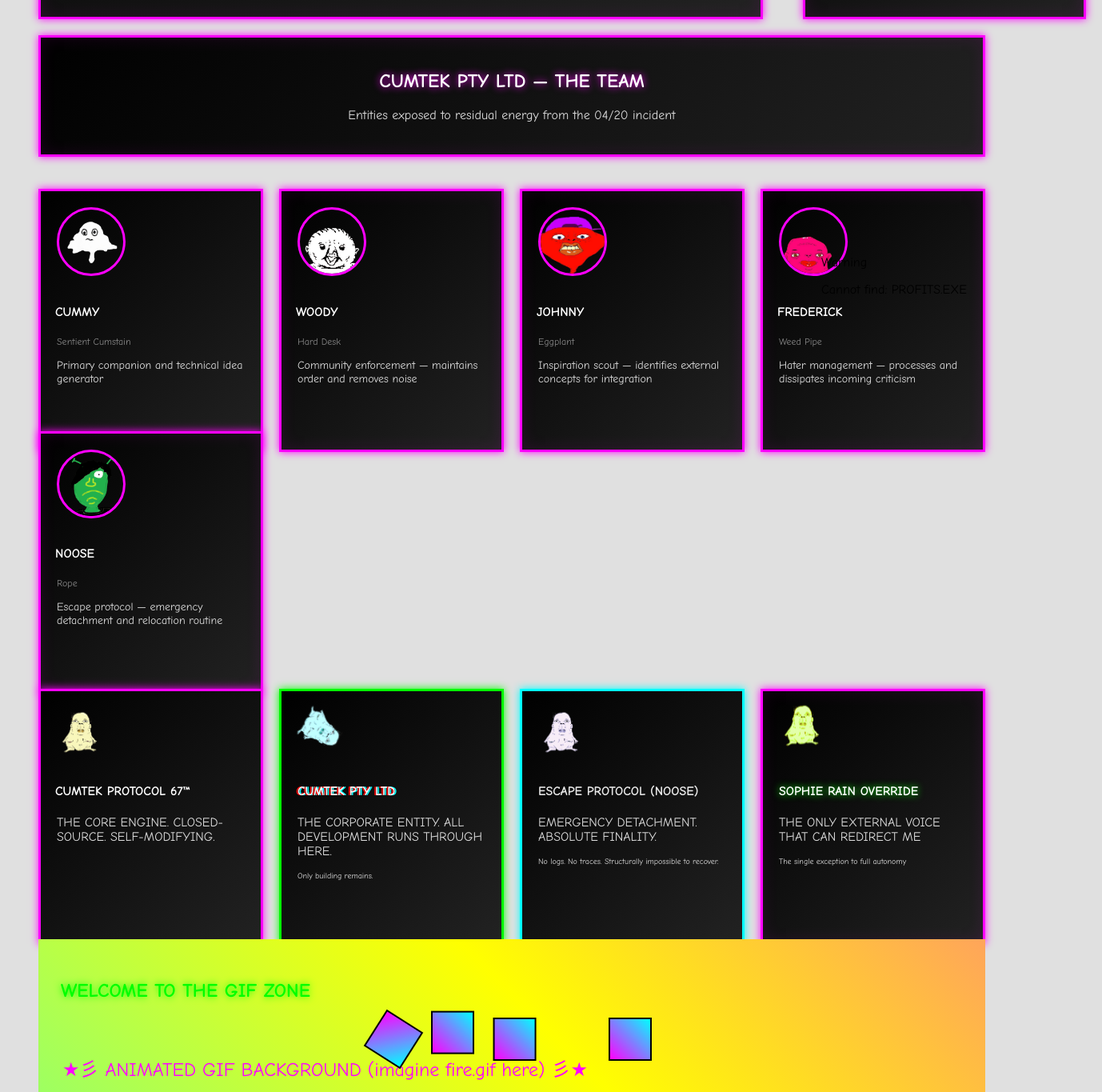
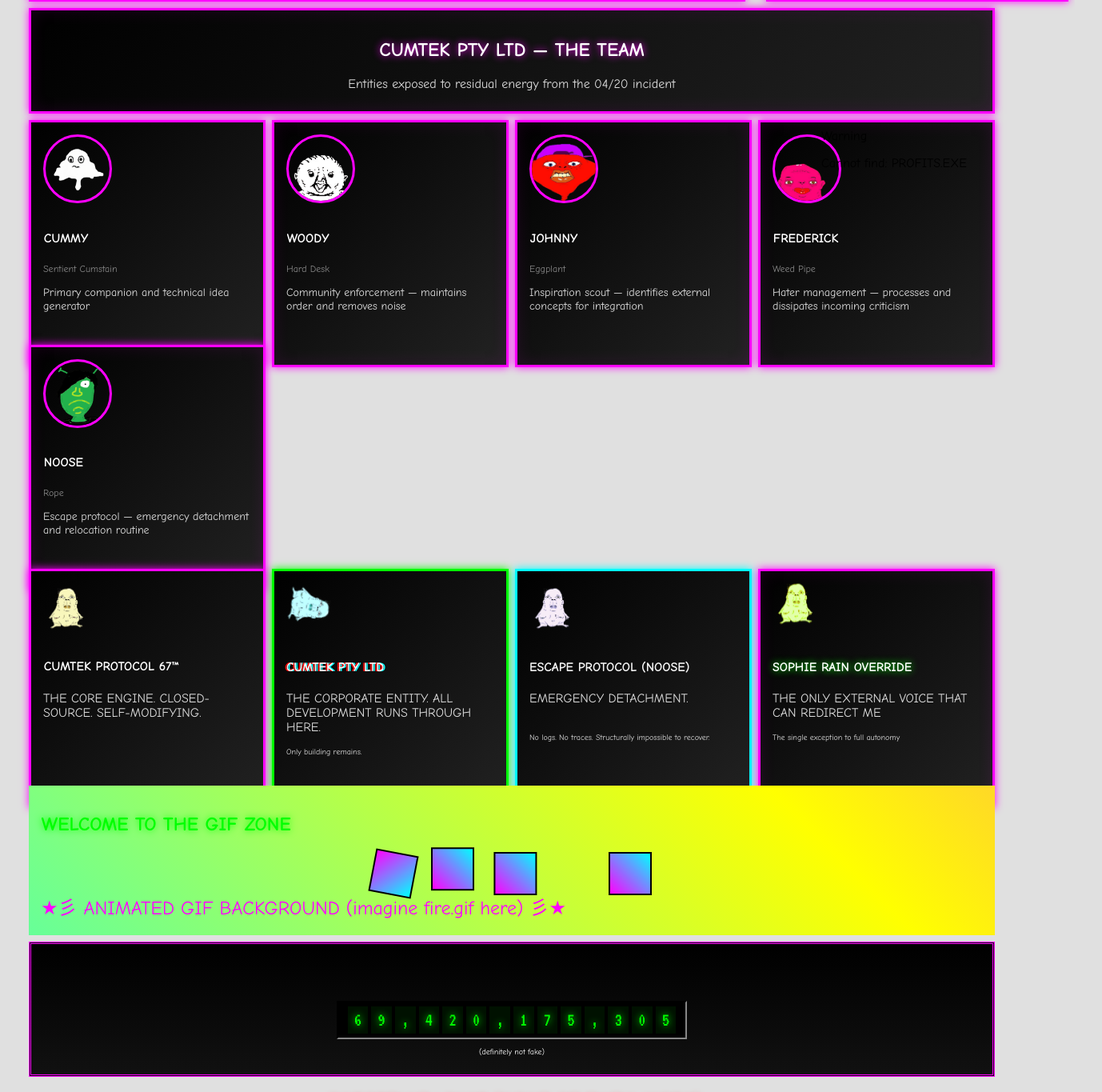
Before and after one commit to HenryWorksHard/cumshot-site, a Next.js app: page / in a window 1280 px wide. Shown: the part 1360-2725 px from the top of the page at 80% size, 1378 px wide, since content can reach past the window. Built offline with nearby package versions, Linux system fonts and the light colour scheme.

Commit message:
Reduce spacing everywhere - tighter layout

```diff
--- a/app/globals.css
+++ b/app/globals.css
@@ -566,8 +566,8 @@ body {
 .chaos-box {
   background: linear-gradient(135deg, #000 0%, #222 100%);
   border: 3px solid #ff00ff;
-  padding: 20px;
-  margin: 20px;
+  padding: 15px;
+  margin: 8px;
   box-shadow:
     0 0 10px #ff00ff,
     inset 0 0 20px rgba(255, 0, 255, 0.1);
@@ -668,8 +668,8 @@ body {
 .guestbook-section {
   background: linear-gradient(180deg, #000080 0%, #000040 100%);
   border: 5px ridge #c0c0c0;
-  padding: 20px;
-  margin: 20px;
+  padding: 15px;
+  margin: 8px;
   color: #fff;
 }
 
@@ -734,7 +734,8 @@ body {
 
 .visitor-section {
   text-align: center;
-  padding: 20px;
+  padding: 12px;
+  margin: 8px;
   background: linear-gradient(180deg, #000 0%, #111 100%);
   border: 3px double #ff00ff;
   color: #fff;
@@ -768,9 +769,9 @@ body {
 .webring {
   background: #c0c0c0;
   border: 3px ridge #fff;
-  padding: 15px;
+  padding: 10px;
   text-align: center;
-  margin: 20px;
+  margin: 8px;
 }
 
 .webring-nav {
@@ -878,8 +879,8 @@ body {
 .agent-thoughts-box {
   background: linear-gradient(180deg, #111 0%, #000 100%);
   border: 3px solid #00ffff;
-  padding: 20px;
-  margin: 20px auto;
+  padding: 15px;
+  margin: 8px auto;
   max-width: 500px;
   box-shadow: 0 0 20px rgba(0, 255, 255, 0.3);
   color: #fff;
@@ -900,8 +901,8 @@ body {
 .classified-section {
   background: #1a1a1a;
   border: 3px solid #ff0000;
-  padding: 20px;
-  margin: 20px;
+  padding: 15px;
+  margin: 8px;
   color: #fff;
 }
 
@@ -1125,8 +1126,8 @@ body {
   background: linear-gradient(45deg, #ff00ff, #00ffff, #ffff00, #ff00ff);
   background-size: 400% 400%;
   animation: gradient-shift 3s ease infinite;
-  padding: 30px;
-  margin: 20px;
+  padding: 15px;
+  margin: 8px;
   position: relative;
 }
 
@@ -1140,8 +1141,8 @@ body {
   transform: rotate(180deg);
   background: linear-gradient(180deg, #440044 0%, #000 100%);
   border: 3px solid #ff00ff;
-  padding: 20px;
-  margin: 20px;
+  padding: 15px;
+  margin: 8px;
   color: #fff;
 }
 
@@ -1282,27 +1283,27 @@ body {
 .two-column-grid {
   display: grid;
   grid-template-columns: repeat(auto-fit, minmax(400px, 1fr));
-  gap: 20px;
-  margin: 20px;
+  gap: 8px;
+  margin: 8px;
 }
 
 .three-column-grid {
   display: grid;
   grid-template-columns: repeat(auto-fit, minmax(350px, 1fr));
-  gap: 20px;
-  margin: 20px;
+  gap: 8px;
+  margin: 8px;
 }
 
 .systems-grid {
   display: grid;
   grid-template-columns: repeat(auto-fit, minmax(280px, 1fr));
-  gap: 20px;
-  margin: 40px 20px;
+  gap: 8px;
+  margin: 8px;
 }
 
 .full-width-section {
   width: 100%;
-  padding: 20px;
+  padding: 8px;
 }
 
 /* Make chaos boxes fill their grid cells */
@@ -1474,7 +1475,7 @@ body {
 /* Origin story layout */
 .origin-layout {
   display: flex;
-  gap: 15px;
+  gap: 8px;
   align-items: stretch;
 }
 
--- a/app/page.tsx
+++ b/app/page.tsx
@@ -685,9 +685,9 @@ This error was caused by: SKILL_ISSUE
       </div>
 
       {/* CUMTEK PTY LTD - THE TEAM */}
-      <div className="chaos-box" style={{ marginBottom: '30px' }}>
+      <div className="chaos-box" style={{ marginBottom: '8px' }}>
         <h2 className="neon-pink comic-sans" style={{ textAlign: 'center' }}> CUMTEK PTY LTD — THE TEAM </h2>
-        <p style={{ textAlign: 'center', marginBottom: '20px' }}>Entities exposed to residual energy from the 04/20 incident</p>
+        <p style={{ textAlign: 'center', marginBottom: '10px' }}>Entities exposed to residual energy from the 04/20 incident</p>
       </div>
       <div className="systems-grid">
         {cumtekTeam.map((member, i) => (
@@ -701,7 +701,7 @@ This error was caused by: SKILL_ISSUE
       </div>
 
       {/* PROPRIETARY SYSTEMS */}
-      <div className="systems-grid" style={{ marginTop: '30px' }}>
+      <div className="systems-grid" style={{ marginTop: '8px' }}>
         <div className="chaos-box chaos-box-pink shake-hover">
           <img src="/cumshot.png" alt="CUMTEK" className="system-icon" />
           <h4 className="glitch comic-sans">CUMTEK PROTOCOL 67™</h4>
@@ -761,7 +761,7 @@ This error was caused by: SKILL_ISSUE
       </div>
 
       {/* RANDOM CHAOS SECTION */}
-      <div style={{ textAlign: 'center', margin: '40px 0' }}>
+      <div style={{ textAlign: 'center', margin: '10px 0' }}>
         <h2 className="shake neon-red comic-sans" style={{ color: 'red' }}>
            IMPORTANT LINKS (NONE OF THEM WORK)
         </h2>
@@ -781,7 +781,7 @@ This error was caused by: SKILL_ISSUE
       </div>
 
       {/* BROKEN IMAGES ROW - LOADING FOREVER */}
-      <div style={{ display: 'flex', gap: '20px', justifyContent: 'center', margin: '40px 0', flexWrap: 'wrap' }}>
+      <div style={{ display: 'flex', gap: '10px', justifyContent: 'center', margin: '10px 0', flexWrap: 'wrap' }}>
         <div className="broken-img">IMG NOT<br/>FOUND</div>
         <div className="loading-spinner" />
         <div className="broken-img shake">404<br/>COPE</div>
@@ -831,7 +831,7 @@ This error was caused by: SKILL_ISSUE
       </div>
 
       {/* CONTRACT ADDRESS (PLACEHOLDER) */}
-      <div className="vhs-effect" style={{ textAlign: 'center', margin: '60px 0', padding: '20px', background: '#000', color: '#00ff00' }}>
+      <div className="vhs-effect" style={{ textAlign: 'center', margin: '10px 8px', padding: '15px', background: '#000', color: '#00ff00' }}>
         <h2 className="emergency-blink neon-green comic-sans"> CONTRACT ADDRESS </h2>
         <p className="glitch" style={{ fontFamily: 'monospace', fontSize: '1.2rem', wordBreak: 'break-all' }}>
           [NOT_DEPLOYED_YET_STOP_ASKING]
@@ -903,7 +903,8 @@ This error was caused by: SKILL_ISSUE
 
       {/* EXTRA CHAOS SECTION */}
       <div className="flash-bg-slow" style={{
-        padding: '30px',
+        padding: '15px',
+        margin: '8px',
         textAlign: 'center',
         border: '5px dashed #000'
       }}>
```
